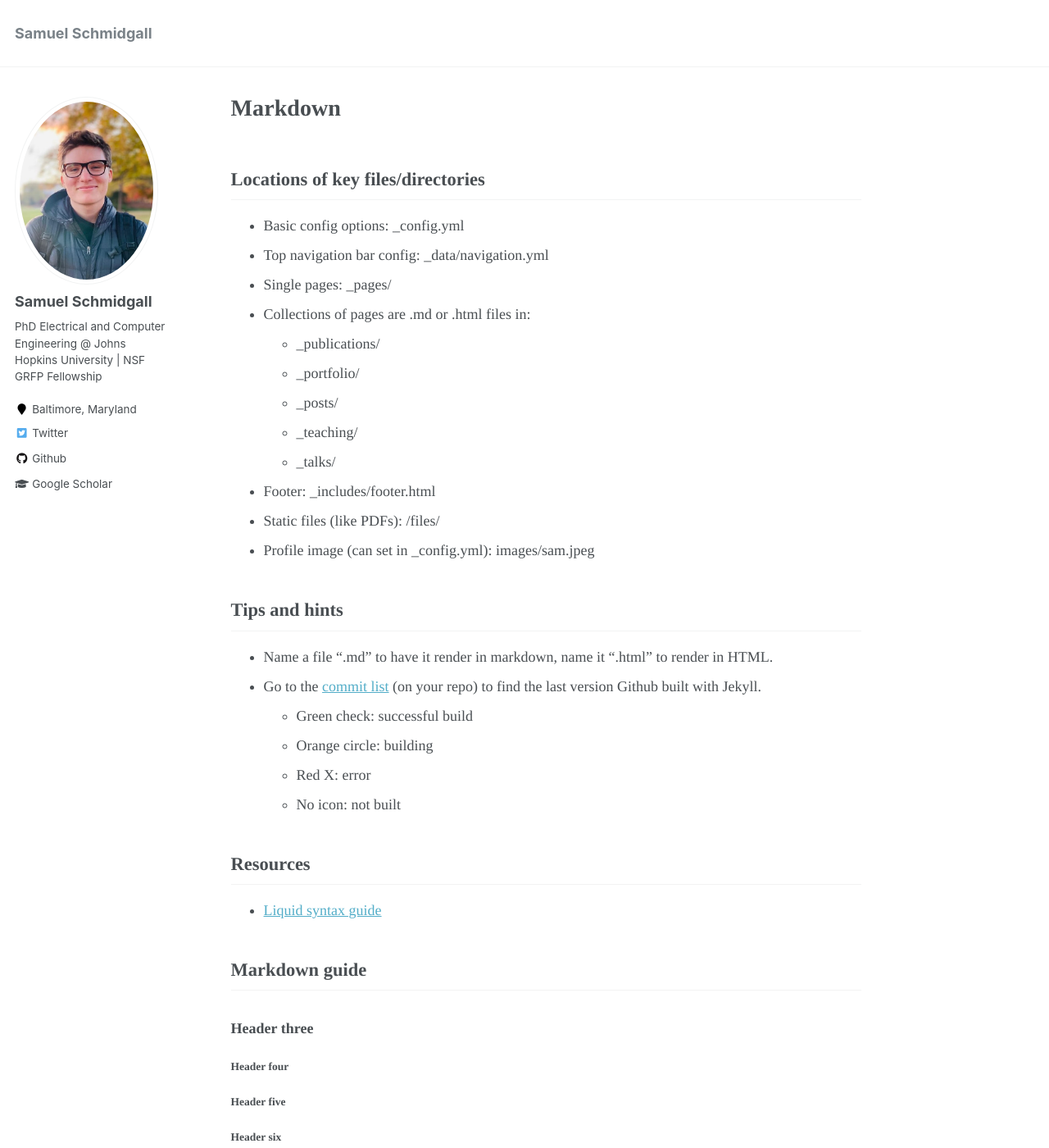
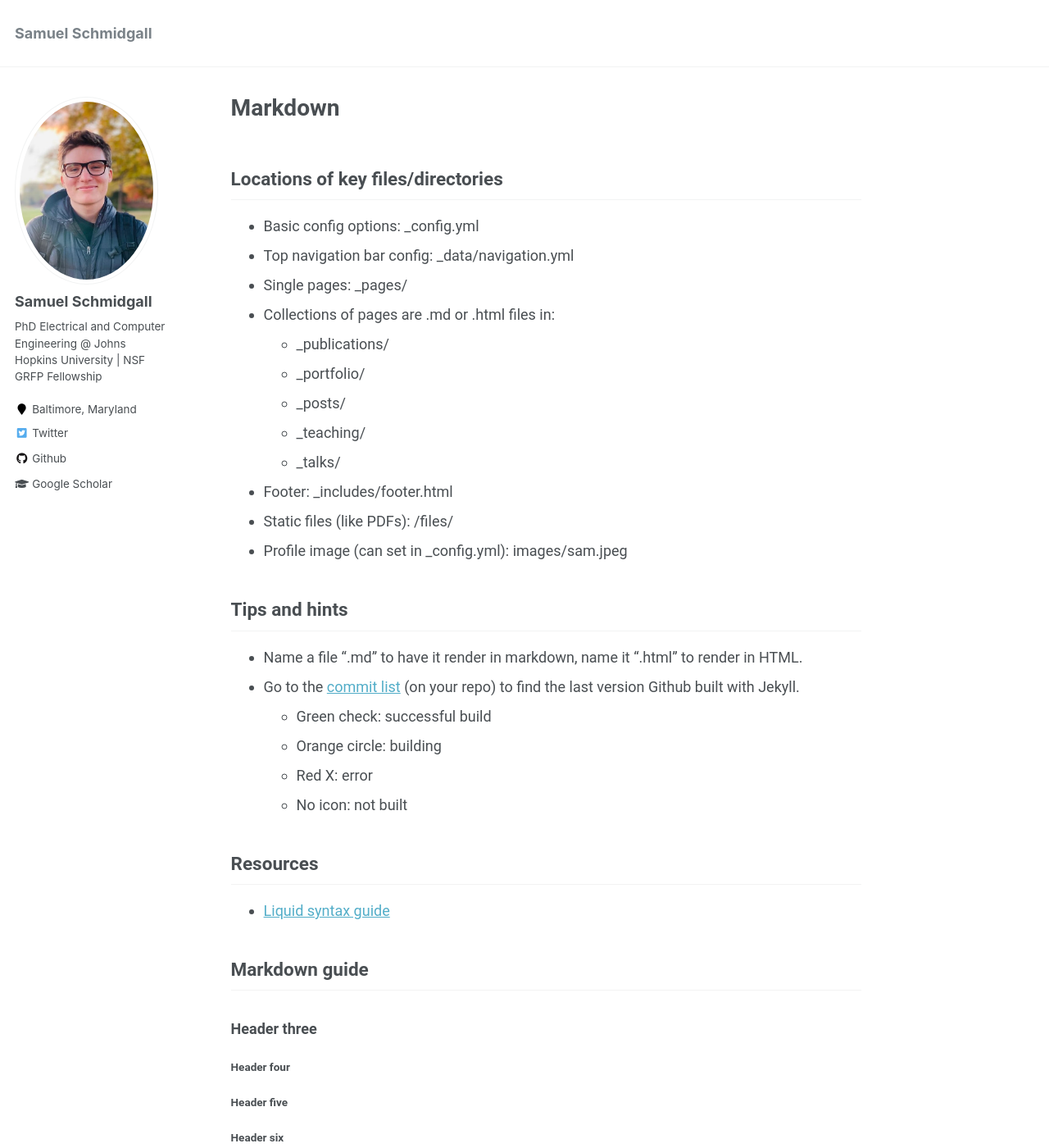
Before and after one commit to SamuelSchmidgall/SamuelSchmidgall.github.io, a Jekyll site: the page built from _pages/markdown.md, in a window 1280 px wide and 1400 px high. Shown: the whole window at 82% size. Built offline with Jekyll 4.4.1, drawn with Linux system fonts in a browser that asks for light colours.

Commit message:
Update _variables.scss

```diff
--- a/_sass/_variables.scss
+++ b/_sass/_variables.scss
@@ -29,9 +29,9 @@ $calisto                    : "Calisto MT", serif;
 $garamond                   : Garamond, serif;
 $roboto                     : "Roboto", sans-serif;
 
-$global-font-family         : $times;
-$header-font-family         : $times;
-$caption-font-family        : $times;
+$global-font-family         : $roboto;
+$header-font-family         : $roboto;
+$caption-font-family        : $roboto;
 
 /* type scale */
 $type-size-1                : 2.441em;  // ~39.056px
```
